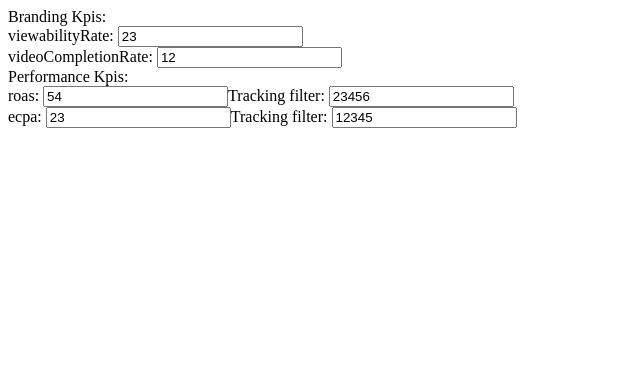
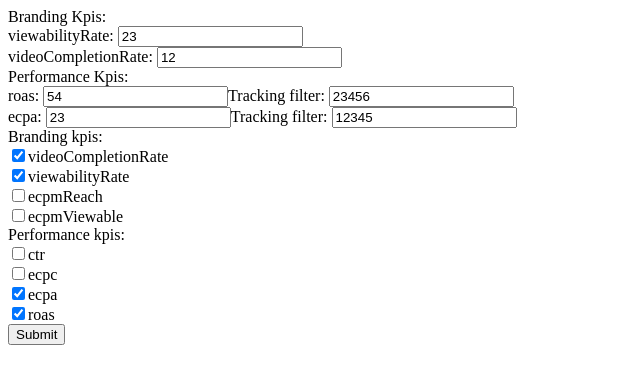
Before and after one commit to povilasPL/githubactions, a React app: page / in a window 1280 px wide. Shown: the top 384 px of the page, without its empty margins (0-640 px from the left). Built offline with nearby package versions, Linux system fonts and the light colour scheme.

Commit message:
adding new kpis

```diff
--- a/src/App.tsx
+++ b/src/App.tsx
@@ -1,22 +1,16 @@
 import React, { useEffect } from "react";
 
-import { useDispatch } from "react-redux";
-import map from 'lodash/map';
-import reduce from 'lodash/reduce';
+import { useDispatch, useSelector } from "react-redux";
 
-import { setKpiData } from "./reducer";
+import { setKpiData, getKpiData } from "./reducer";
+import { formatKpiData } from './helpers';
 import Kpis from "./Kpis";
+import KpisSelection from "./KpisSelection";
 
 const App: React.FC = () => {
     const dispatch = useDispatch();
 
-    const brandingList = ['videoCompletionRate', 'viewabilityRate', 'ecpmReach', 'ecpmViewable'];
-    const performanceLits = ['ctr', 'ecpc', 'ecpa', 'roas'];
-
-    const KPI_TYPES = {
-        rate: 'rate',
-        effectiveCost: 'effectiveCost'
-    }
+    const { kpis: { byAlphabeth } } = useSelector(getKpiData);
 
     useEffect(() => {
         // kpis be response / kpis submit callback result
@@ -41,59 +35,16 @@ const App: React.FC = () => {
             },
         }
 
-        type acc = {
-            branding: string[]
-            performance: string[]
-        }
-
-        const kpisByType = reduce(kpis, (acc:acc, _, kpi) => {
-            brandingList.includes(kpi) ? acc.branding.push(kpi) : acc.performance.push(kpi);
-
-            return acc;
-        }, {
-            branding: [],
-            performance:[]
-        })
-
-        const kpisByPriority = map(kpis, (_, kpi) => kpi);
-
-        const kpisState = {
-            byType: kpisByType,
-            byPriority: kpisByPriority,
-        }
-
-        const valuesState = reduce(kpis, (acc, { value, type }, key) => {
-            return {
-                ...acc,
-                [key]: {
-                    type,
-                    value: formatKpiValue(type, value)
-                },
-            }
-        }, {});
-
-        function formatKpiValue(type: string, value: number) {
-            return type === KPI_TYPES.rate ? value *= 100 : value;
-        }
-
-
-        const trackingFiltersState = reduce(kpis, (acc, value: any, key) => {
-            const trackingFilter = value?.trackingFilter
-                ? { [key]: { id: value?.trackingFilter } }
-                : null
-
-            return {
-                ...acc,
-                ...trackingFilter,
-            }
-        }, {})
-
+        const { kpisState, valuesState, trackingFiltersState } = formatKpiData(kpis);
 
         dispatch(setKpiData({ kpis: kpisState, values: valuesState, trackingFilters: trackingFiltersState }));
-    }, [dispatch, brandingList, performanceLits])
+    }, [dispatch])
 
     return (
-        <Kpis />
+        <>
+            <Kpis />
+            <KpisSelection selectedKpis={byAlphabeth} />
+        </>
     )
 };
 
--- a/src/Kpis.tsx
+++ b/src/Kpis.tsx
@@ -2,25 +2,26 @@ import React from 'react';
 
 import { useSelector } from 'react-redux';
 
-import { getKpiData, kpisForBackEnd } from './reducer';
+import { getKpiData } from './reducer';
 import Kpi from './Kpi';
 
 const Kpis = () => {
-    const { kpis: { byType }, values, trackingFilters } = useSelector(getKpiData);
-    const saveVariables = useSelector(kpisForBackEnd);
+    const kpiData = useSelector(getKpiData);
 
-    console.log(saveVariables);
+    const kpisByType = kpiData.kpis.byType;
+    const values = kpiData.values;
+    const trackingFilters = kpiData.trackingFilters;
 
     return (
         <div>
             Branding Kpis:
-            {byType?.branding?.map((kpi: string) => (
+            {kpisByType?.branding?.map((kpi: string) => (
                 <div key={kpi}>
                    <Kpi kpi={kpi} values={values} trackingFilters={trackingFilters} />
                 </div>
             ))}
             Performance Kpis:
-            {byType?.performance?.map((kpi: string) => (
+            {kpisByType?.performance?.map((kpi: string) => (
                 <div key={kpi}>
                     <Kpi kpi={kpi} values={values} trackingFilters={trackingFilters} />
                 </div>
--- /dev/null
+++ b/src/KpisSelection.tsx
@@ -0,0 +1,64 @@
+import React, { useState, useEffect } from 'react';
+
+import { useSelector, useDispatch } from 'react-redux';
+
+import { getKpiData, setKpiData } from './reducer';
+import { mapKpiData } from './helpers';
+
+const brandingList = ['videoCompletionRate', 'viewabilityRate', 'ecpmReach', 'ecpmViewable'];
+const performanceList = ['ctr', 'ecpc', 'ecpa', 'roas'];
+
+const KpisSelection: React.FC<any> = ({ selectedKpis }) => {
+    const dispatch = useDispatch();
+    const { values, trackingFilters } = useSelector(getKpiData);
+
+    const [kpis, setKpis] = useState<any>([]);
+
+    useEffect(() => {
+        setKpis(selectedKpis)
+    }, [selectedKpis])
+
+    const handleSubmit = () => {
+        const { kpisState, valuesState, trackingFiltersState } = mapKpiData(kpis, values, trackingFilters);
+
+        dispatch(setKpiData({ kpis: kpisState, values: valuesState, trackingFilters: trackingFiltersState }))
+    }
+
+    const handleKpiCheck = (e: any, kpi: string) => {
+        const checked = e.target.checked;
+
+        if (checked) {
+            setKpis([...kpis, kpi])
+        } else {
+            setKpis(kpis.filter((k: any) => k !== kpi))
+        }
+    }
+
+    return (
+        <div>
+            <div>
+                Branding kpis:
+                {brandingList.map((kpi) => (
+                    <div key={kpi}>
+                        <input type="checkbox" checked={kpis.includes(kpi)} onChange={(e) => handleKpiCheck(e, kpi)} />
+                        <label>{kpi}</label>
+                    </div>
+                ))}
+            </div>
+            <div>
+                Performance kpis:
+                {performanceList.map((kpi) => (
+                    <div key={kpi}>
+                        <input type="checkbox" checked={kpis.includes(kpi)} onChange={(e) => handleKpiCheck(e, kpi)} />
+                        <label>{kpi}</label>
+                    </div>
+                ))}
+            </div>
+            <div>
+                <button onClick={handleSubmit}>Submit</button>
+            </div>
+        </div>
+    )
+}
+
+export default KpisSelection;
--- /dev/null
+++ b/src/helpers.ts
@@ -0,0 +1,104 @@
+import map from 'lodash/map';
+import reduce from 'lodash/reduce';
+
+type acc = {
+    branding: string[]
+    performance: string[]
+}
+
+const brandingList = ['videoCompletionRate', 'viewabilityRate', 'ecpmReach', 'ecpmViewable'];
+
+const KPI_TYPES = {
+    rate: 'rate',
+    effectiveCost: 'effectiveCost'
+}
+
+const KPI_TYPES_MAP: any = {
+    videoCompletionRate: 'rate',
+    viewabilityRate: 'rate',
+    ecmpReact: 'effectiveCost',
+    ecpmViewable: 'effectiveCost',
+    ctr: 'rate',
+    ecpc: 'effectiveCost',
+    ecpa: 'effectiveCost',
+    roas: 'rate',
+}
+
+export const formatKpiData = (kpis: any) => {
+    const kpisByType = reduce(kpis, (acc: acc, _, kpi) => {
+        brandingList.includes(kpi) ? acc.branding.push(kpi) : acc.performance.push(kpi);
+
+        return acc;
+    }, {
+        branding: [],
+        performance: []
+    })
+
+    const kpisByPriority = map(kpis, (_, kpi) => kpi);
+
+    const kpisState = {
+        byType: kpisByType,
+        byPriority: kpisByPriority,
+        byAlphabeth: kpisByPriority.sort(),
+    }
+
+    const valuesState = reduce(kpis, (acc, { value, type }, key) => {
+        return {
+            ...acc,
+            [key]: {
+                type,
+                value: formatKpiValue(type, value)
+            },
+        }
+    }, {});
+
+    function formatKpiValue(type: string, value: number) {
+        return type === KPI_TYPES.rate ? value *= 100 : value;
+    }
+
+
+    const trackingFiltersState = reduce(kpis, (acc, value: any, key) => {
+        const trackingFilter = value?.trackingFilter
+            ? { [key]: { id: value?.trackingFilter } }
+            : null
+
+        return {
+            ...acc,
+            ...trackingFilter,
+        }
+    }, {})
+
+    return {
+        kpisState,
+        valuesState,
+        trackingFiltersState
+    }
+}
+
+export const mapKpiData = (kpis: any, values: any, trackingFilters: any) => {
+    const newKpiData = reduce(kpis, (acc, kpi) => {
+        const value = values?.[kpi]?.value ?? 0;
+        const type = values?.[kpi]?.type ?? KPI_TYPES_MAP[kpi];
+        const trackingFilter = trackingFilters[kpi]?.id ?? -3;
+
+        const shouldIncludeTrackingFilter = kpi === 'roas' || kpi === 'ecpa'
+
+        return {
+            ...acc,
+            [kpi]: {
+                type,
+                value: value && value > 0 ? value / 100 : 0, // still doesn't work correctly
+                ...(shouldIncludeTrackingFilter && { trackingFilter })
+            }
+        }
+    }, {})
+
+
+    const { kpisState, valuesState, trackingFiltersState } = formatKpiData(newKpiData);
+
+    return {
+        kpisState,
+        valuesState,
+        trackingFiltersState
+    }
+}
--- a/src/reducer/index.js
+++ b/src/reducer/index.js
@@ -8,8 +8,12 @@ const KPI_TYPES = {
 const initialState = {
     kpiData: {
         kpis: {
-            byType: {},
-            byPriority: []
+            byType: {
+                branding: [],
+                performance: []
+            },
+            byPriority: [],
+            byAlphabeth: [],
         },
         values: {},
         trackingFilters: {}
```
